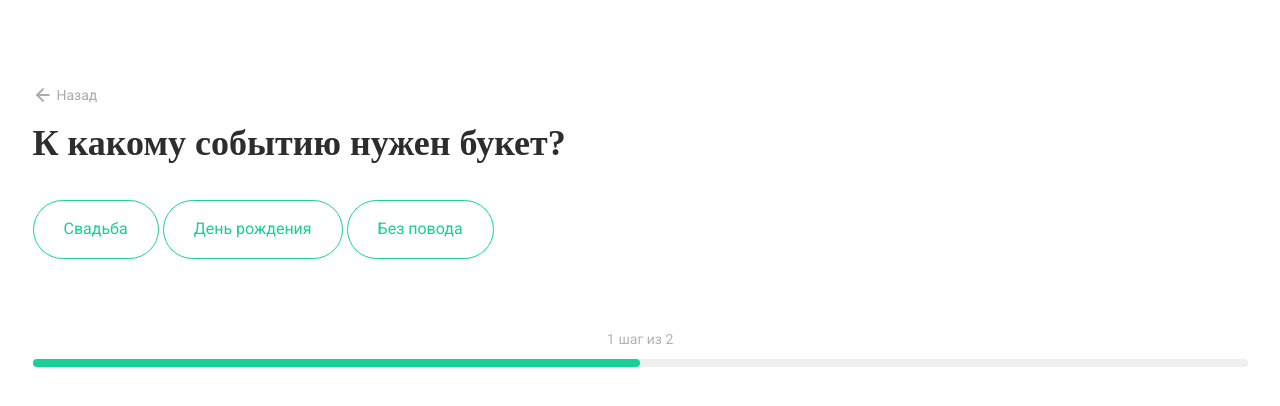
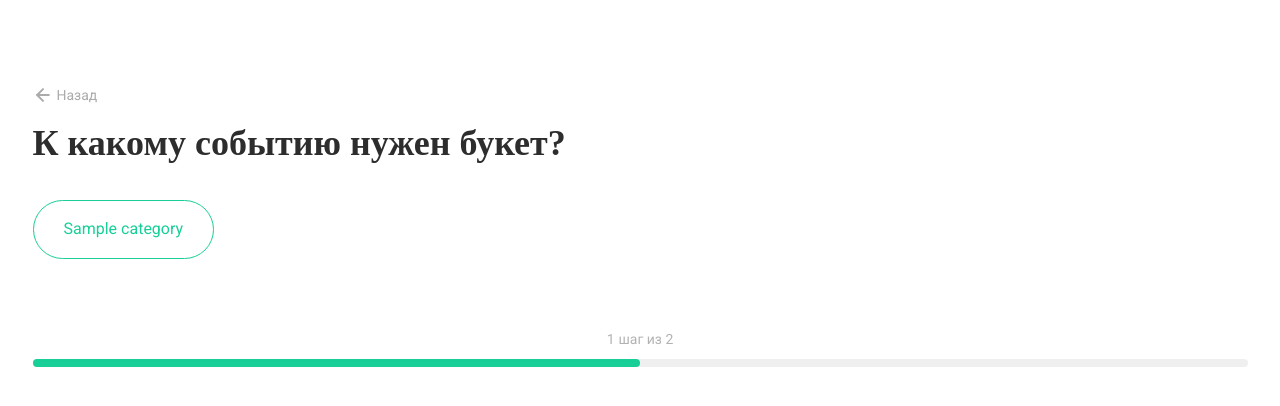
Before and after one commit to Maxim-Pekov/dvmn-flower-shop, a Django app: page /quiz/ in a window 1280 px wide. Shown: the part 175-581 px from the top of the page. Run offline with Django 3.2, Linux system fonts and the light colour scheme; tables that the repository leaves empty hold one stand-in row (values such as "Sample post"); parts of the project's set-up code (start-up, migrations or seed data) failed here and were passed over; some web fonts are replaced.

Commit message:
Add logic to quiz

```diff
--- a/bucketorderapp/views.py
+++ b/bucketorderapp/views.py
@@ -1,7 +1,12 @@
-from .models import Bouquet
+from .models import Bouquet, Category
 from django.shortcuts import render, redirect
 from django.urls import reverse
 from .forms import UserForm, ConsultationForm
+
+
+category_ = ''
+budget_ = 0
+color_ = 'white'
 
 
 def index(request):
@@ -30,28 +35,52 @@ def catalog_view(request):
 
 
 def quiz_view(request):
-    return render(request, 'quiz.html')
+    categories = Category.objects.all()
+    context = {
+        'categories': categories
+    }
+    return render(request, 'quiz.html', context)
 
 
-def quiz_step_view(request):
-    payload = dict(request.POST.items())
-    occasion = payload.get('occasion')
+def quiz_step_view(request, category: str):
+    print('category ----------', category)
+    category_ = category
+    # payload = dict(request.POST.items())
+    # occasion = payload.get('occasion')
     context = {
-        'occasion': occasion
+        'category': category
+        # 'occasion': occasion
     }
-    return render(request, 'quiz-step.html', context=context)
+    return render(request, 'quiz-step.html', context)
 
 
-def result_view(request):
+def result_view(request, category: str, budget: int ):
+    category = Category.objects.get(title=category)
+    print(category, budget)
+    if 0 < budget < 1000:
+        print(budget)
+        bouquets = Bouquet.objects.filter(categories=category).filter(
+            price__lt=1000).order_by("?")
+    elif 1000 <= budget < 5000:
+        bouquets = Bouquet.objects.filter(categories=category).filter(
+            price__lt=5000).filter(price__gte=1000).order_by("?")
+    elif 5000 <= budget:
+        bouquets = Bouquet.objects.filter(categories=category).filter(
+            price__gte=5000).order_by("?")
+    else:
+        bouquets = Bouquet.objects.filter(categories=category).order_by("?")
 
-    payload = dict(request.POST.items())
-    budget = payload.get('budget')
-    occasion = payload.get('occasion')
+    try:
+        bouquet = bouquets[0]
+    except IndexError:
+        bouquet = None
+    except KeyError:
+        bouquet = None
 
-    bouquet = recommend_bouquet(budget, occasion)
     if bouquet is None:
         bouquet = {}
-        bouquet['title'] = 'Милорд, база букетов пуста'
+        bouquet['title'] = 'Милорд, в базе нет букета подходящего по ' \
+                           'параметрам'
         bouquet['price'] = 0
         flowers = None
     else:
--- a/flowershop/urls.py
+++ b/flowershop/urls.py
@@ -25,8 +25,10 @@ urlpatterns = [
     path('', views.index, name='index'),
     path('catalog/', views.catalog_view, name='catalog'),
     path('quiz/', views.quiz_view, name='quiz'),
-    path('quiz_step/', views.quiz_step_view, name='quiz_step'),
-    path('result/', views.result_view, name='result'),
+    path('quiz_step/<str:category>/', views.quiz_step_view,
+         name='quiz_step_view'),
+    path('result/<str:category>/<int:budget>/', views.result_view,
+         name='result'),
     path('consultation/', views.consultation_view, name='consultation'),
     path('order/', views.order_view, name='order'),
     path('order_step/', views.order_step_view, name='order_step'),
--- a/templates/quiz.html
+++ b/templates/quiz.html
@@ -33,12 +33,11 @@
 				<div class="quiz__block">
 					<h1 class="quiz__title">К какому событию нужен букет?</h1>
 					<div class="quiz__elems fic">
-						<form action="/quiz_step/" method="post">
-					{% csrf_token %}
-						<a href="{% url 'quiz_step' %}"><button class="quiz__elem" name="occasion" value="marriage">Свадьба</button></a>
-						<a href="{% url 'quiz_step' %}"><button class="quiz__elem" name="occasion" value="birthday">День рождения</button></a>
-						<a href="{% url 'quiz_step' %}"><button class="quiz__elem" name="occasion" value="None">Без повода</button></a>
-						</form>
+						{% for category in categories %}
+							<a href="{% url 'quiz_step_view' category %}"><button
+									class="quiz__elem" value="marriage">
+								{{category}}</button></a>
+						{% endfor %}
 					</div>
 					<div class="quiz__progress">
 						<div class="quiz__progress_step">
```
Also changed, not shown: templates/quiz-step.html (+9 -8 lines).
